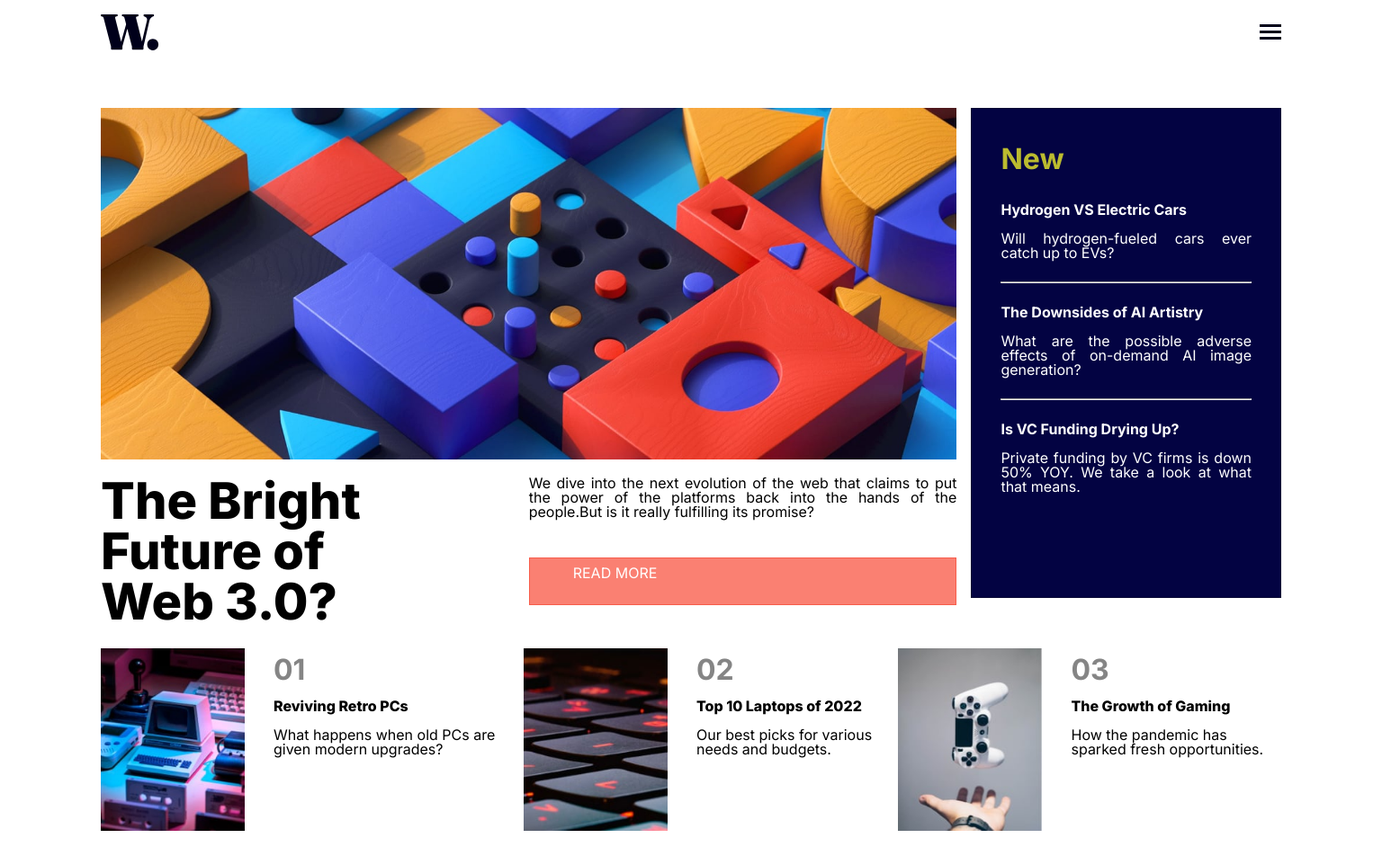
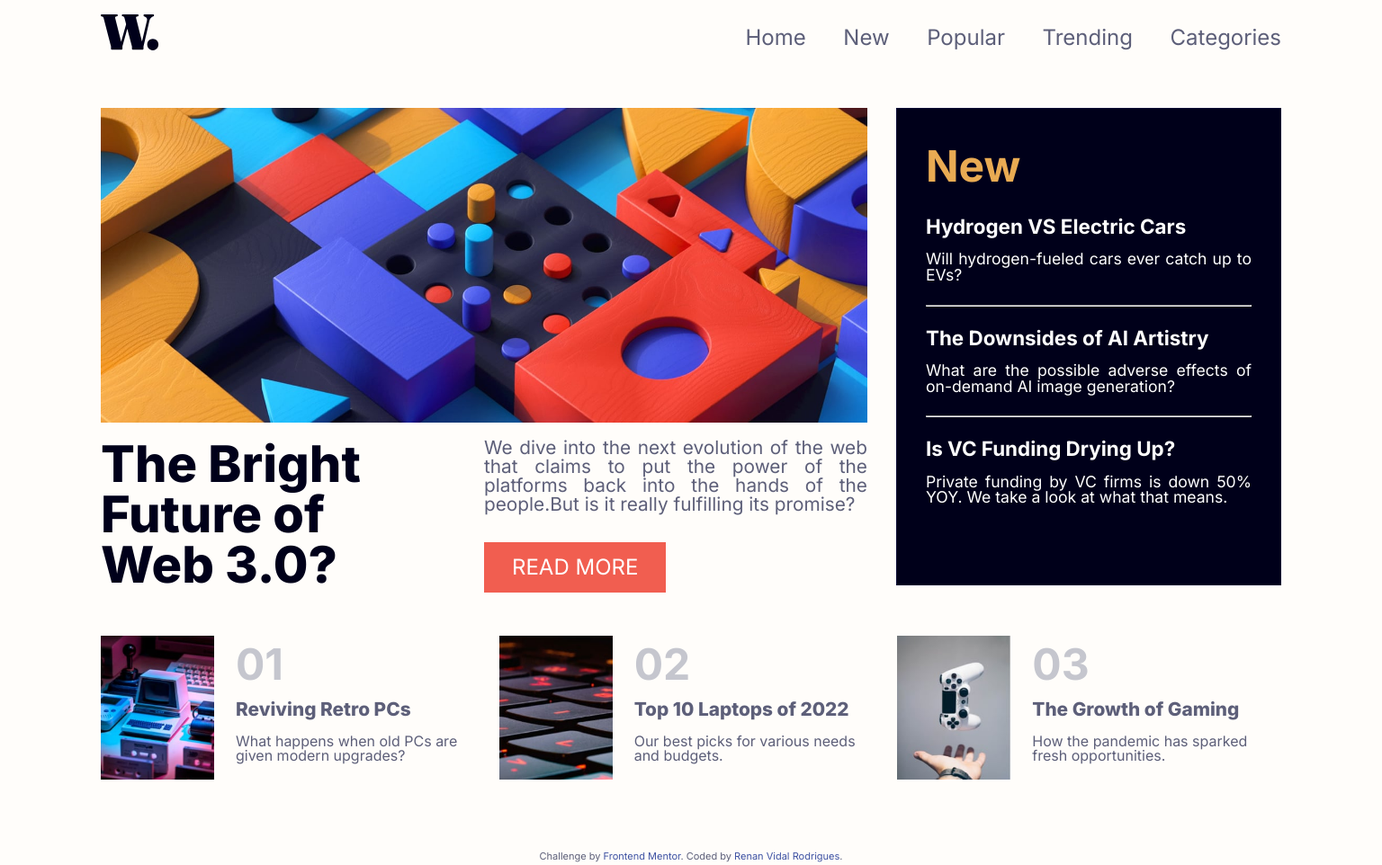
Before and after one commit to RenanVidal/7daysOfCode, a plain HTML site: page news-homepage-main/index.html in a window 1536 px wide. Shown: the part 80-1042 px from the top of the page at 90% size. Drawn offline with Linux system fonts and the light colour scheme.

Commit message:
Desafio quase finalizado

```diff
--- a/news-homepage-main/assets/css/conteudo.css
+++ b/news-homepage-main/assets/css/conteudo.css
@@ -17,6 +17,7 @@
     font-size: 3rem;
     font-weight: 800;
     padding-bottom: .5rem;
+    color: var(--Very-dark-blue);
 }
 
 .conteudo__principal-texto {
@@ -24,13 +25,13 @@
     font-weight: 400;
     padding-bottom: .5rem;
     text-align: justify;
+    color: var(--Dark-grayish-blue);
 }
 
 .conteudo__principal-lerMais {
-    border: 1px solid rgb(247, 93, 75);
-    background-color: salmon;
+    background-color: var(--Soft-red);
     font-size: 1rem;
-    font-weight: 400;
+    font-weight: 700;
     color: var(--branco);
     text-transform: uppercase;
     margin-top: 1rem;
@@ -38,11 +39,17 @@
     margin-bottom: 2rem;
 }
 
+.conteudo__principal-lerMais:hover {
+    background: var(--Very-dark-blue);
+    cursor: pointer;
+    transition: 1s;
+}
+
 .conteudo__destaques {
     border: 1px solid rgb(8, 8, 51);
     padding: 2rem;
     margin: 2.5rem 0;
-    background-color: rgb(3, 3, 66);
+    background-color: var(--Very-dark-blue);
     color: var(--branco);
 }
 
@@ -50,7 +57,7 @@
     padding: .5rem 0 2rem 0;
     font-size: 2rem;
     font-weight: 700;
-    color: rgb(187, 187, 47);
+    color: var(--Soft-orange);
 }
 
 .conteudo__destaques-subtitulo {
@@ -58,6 +65,11 @@
     font-weight: 700;
     padding-bottom: 1rem;
 }
+
+.conteudo__destaques-subtitulo:hover {
+    color: var(--Soft-orange);
+}
+
 
 .conteudo__destaques-texto {
     font-size: 1rem;
@@ -74,11 +86,12 @@
     .conteudo__principal {
         margin-top: 3rem;
         display: flex;
-        gap: 1rem;
+        gap: 2rem;
     }
 
     .conteudo__principal-materia img {
         width: 100%;
+        margin-right: 3rem;
     }
 
     .conteudo__principal-container {
@@ -93,8 +106,36 @@
         grid-area: 1/1/3/2;
     }
 
+    .conteudo__principal-texto {
+        font-size: 1.3rem;
+        font-weight: 400;
+    }
+
+    .conteudo__principal-lerMais {
+        width: 40%;
+        font-weight: 400;
+        margin-top: 1.5rem;
+        font-size: 1.5rem;
+        text-align: center;
+        padding: 1rem;
+    }
 
     .conteudo__destaques {
-        margin: 0 0 2.5rem 0;
+        margin: 0 0rem 2.5rem 0;
+        width: 80%;
+
     }
+
+    .conteudo__destaques-titulo {
+        font-size: 3rem;
+    }
+
+    .conteudo__destaques-subtitulo {
+        font-size: 1.4rem;
+    }
+
+    .conteudo__destaques-texto {
+        font-size: 1.1rem;
+    }
+
 }
--- a/news-homepage-main/assets/css/header.css
+++ b/news-homepage-main/assets/css/header.css
@@ -1,5 +1,5 @@
 .cabecalho {
-    background-color: var(--branco);
+    background-color: var(--Off-white);
     display: flex;
     justify-content: space-between;
     align-items: center;
@@ -8,7 +8,7 @@
 }
 
 .cabecalho__container{
-
+    color: black;
 }
 
 .cabecalho__menu-hamburguer {
@@ -24,8 +24,10 @@
     display: none;
 }
 
-.container__botao:checked ~ .lista-menu {
+.container__botao:checked ~ .cabecalho__lista > .lista-menu {
     display: block;
+    background-color: var(--Off-white);
+    height: 80vh;
 }
 
 .container__botao:checked ~ .container__rotulo > .cabecalho__menu-hamburguer {
@@ -41,26 +43,41 @@
 
 }
 
-.lista-menu__titulo, .lista-menu__item {
+.lista-menu__item {
     padding: 1em;
-    background-color: var(--branco);
-    height: 100%;
+    background-color: var(--Off-white);
+}
+
+.lista-menu__link:hover {
+    color: var(-Soft-red);
 }
 
 @media screen and (min-width: 1440px) {
 
-    /* .opcoes {
-        display: flex;
+    .cabecalho__lista{
+        display: block;
+        position: relative;
+        right: 0;
+        bottom: 30px;
     }
 
-    .opcoes__item {
-        padding: 2em 1em;
-        text-transform: uppercase;
+    .lista-menu {
+        display: flex;
+        justify-content: end;
     }
 
-    .opcoes__link {
+    .lista-menu__item {
+        padding-left: 1.1rem;
+        font-size: 1.5rem;
+    }
+
+    .lista-menu__item:last-child {
+        padding-right: 0;
+    }
+
+    .lista-menu__link {
         text-decoration: none;
-        color: var(--preto);
+        color: var(--Dark-grayish-blue);
     }
 
     .container__imagem-transparente {
@@ -71,13 +88,13 @@
         display: none;
     }
 
-    .opcoes__botao {
+    .container__botao {
         display: none;
     }
 
-    .opcoes__botao:checked ~ .lista-menu {
+    .__botao:checked ~ .lista-menu {
         display: block;
         width: auto;
-    } */
+    }
 
 }
--- a/news-homepage-main/assets/css/materias.css
+++ b/news-homepage-main/assets/css/materias.css
@@ -25,7 +25,7 @@
 .materias__item-posicao {
     font-size: 1.5rem;
     font-weight: 700;
-    color: var(--cinza-primario);
+    color: var(--Grayish-blue);
     padding-top: .5rem;
 }
 
@@ -35,7 +35,7 @@
 }
 
 .materias__link:hover {
-    color: salmon;
+    color: var(--Soft-red);
 }
 
 @media screen and (min-width: 1440px) {
@@ -46,23 +46,28 @@
 
     .materia__imagem {
         width: 10rem;
-        height: auto;
+        height: 10rem;
     }
 
+    .materias__item {
+        margin-left: .5rem;
+        width: 100%;
+    }
+
+
     .materias__item-posicao {
-        font-size: 2rem;
+        font-size: 3rem;
         font-weight: 700;
-        color: var(--cinza-primario);
         padding-top: .5rem;
     }
 
     .materias__item-titulo {
-        font-size: 1rem;
+        font-size: 1.3rem;
         font-weight: 800;
         margin: 1rem 0;
     }
 
-
-
-
+    .materias__item-texto {
+        font-size: 1rem;
+    }
 }
--- a/news-homepage-main/assets/css/style.css
+++ b/news-homepage-main/assets/css/style.css
@@ -8,18 +8,24 @@
     --laranja: #eb9b00;
     --azul-degrade: linear-gradient(97.54deg, #002F52 35.49%, #326589 165.37%);
     --fonte-principal: "Inter";
-    --azul: #002f52;
-    --fonte-secundaria: "Josefin Sans";
     --preto: #000000;
     --cinza-primario: #858585;
     --cinza-secundario: #474646;
+    --Soft-orange: hsl(35, 77%, 62%);
+    --Soft-red: hsl(5, 85%, 63%);
+    --Off-white: hsl(36, 100%, 99%);
+    --Grayish-blue: hsl(233, 8%, 79%);
+    --Dark-grayish-blue: hsl(236, 13%, 42%);
+    --Very-dark-blue: hsl(240, 100%, 5%);
+
    }
 
    body {
-       background-color: var(--branco);
+       background-color: var(--Off-white);
        font-family: var(--fonte-principal);
-       font-size: 16px;
+       font-size: 15px;
        padding: 0 1rem;
+       color: var(--Dark-grayish-blue);
    }
 
    @media screen and (min-width: 1440px) {
--- a/news-homepage-main/index.html
+++ b/news-homepage-main/index.html
@@ -26,6 +26,7 @@
       <label for="menu" class="container__rotulo">
         <span class="cabecalho__menu-hamburguer container__imagem"></span>
       </label>
+      <div class="cabecalho__lista">
       <ul class="lista-menu">
         <li class="lista-menu__item">
           <a href="#" class="lista-menu__link">Home</a>
@@ -43,6 +44,7 @@
           <a href="#" class="lista-menu__link">Categories</a>
         </li>
       </ul>
+      </div>
     </div>
   </header>
 
@@ -99,37 +101,11 @@
 
     </section>
   </main>
-
-
-
-
-  <!-- Read more
-
-
-
-
-
-
-
-
-
-
-
-
-  01
-  Reviving Retro PCs
-  What happens when old PCs are given modern upgrades?
-
-  02
-
-
-  03
-
-
-
+  <footer>
     <div class="attribution">
       Challenge by <a href="https://www.frontendmentor.io?ref=challenge" target="_blank">Frontend Mentor</a>.
-    Coded by <a href="#">Your Name Here</a>.
-  </div> -->
+      Coded by <a href="#">Renan Vidal Rodrigues</a>.
+    </div>
+  </footer>
 </body>
 </html>
```
Also changed, not shown: Clone-Netflix/index.html (+4 -0 lines), Clone-Netflix/src/css/style.css (+18 -0 lines), Clone-Netflix/src/image/Trilho Minha Lista.svg (added), Clone-Netflix/src/image/poster_18.svg (added), 2 other files. Lines whose indentation alone changed are shown as unchanged.
